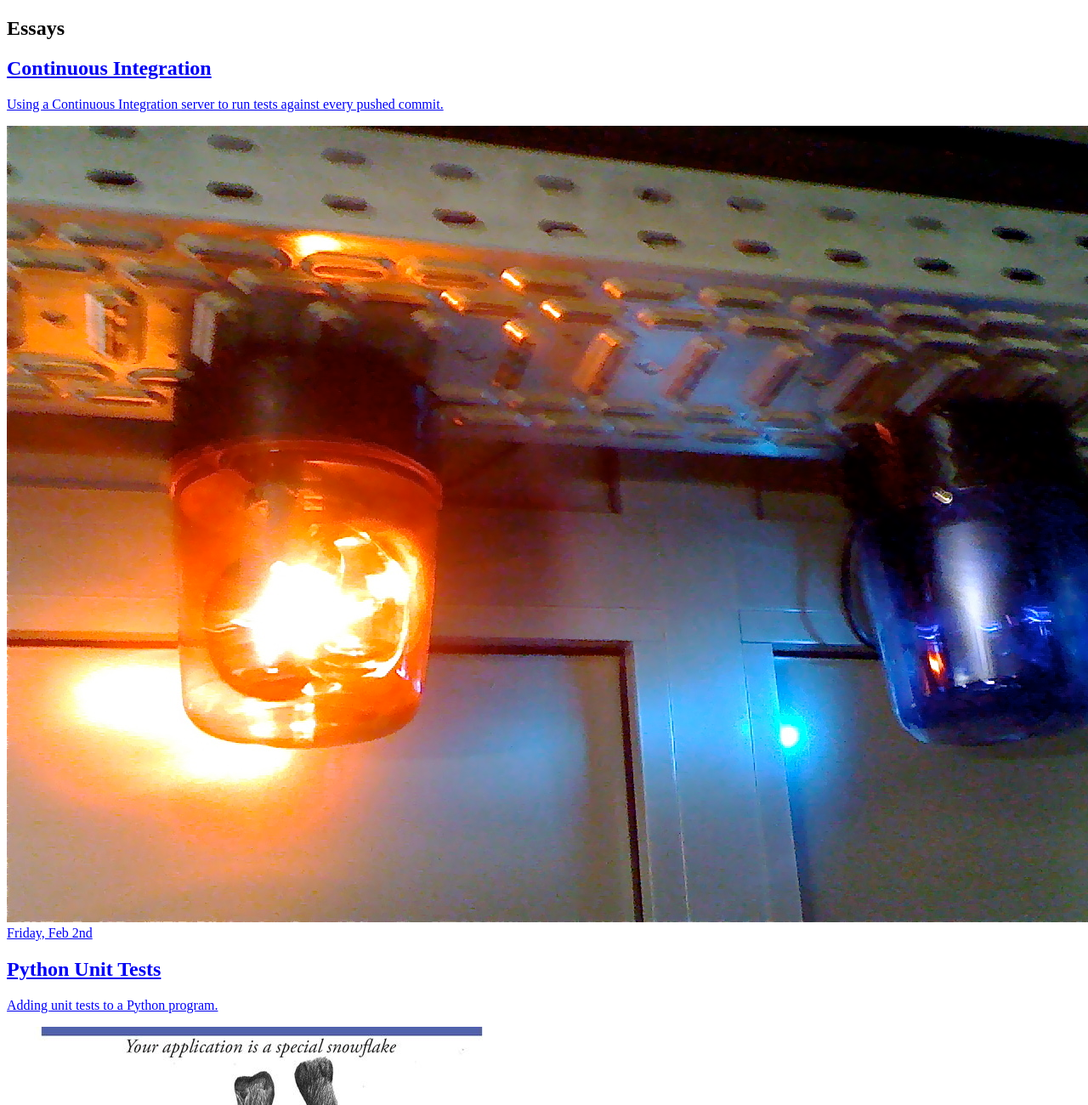
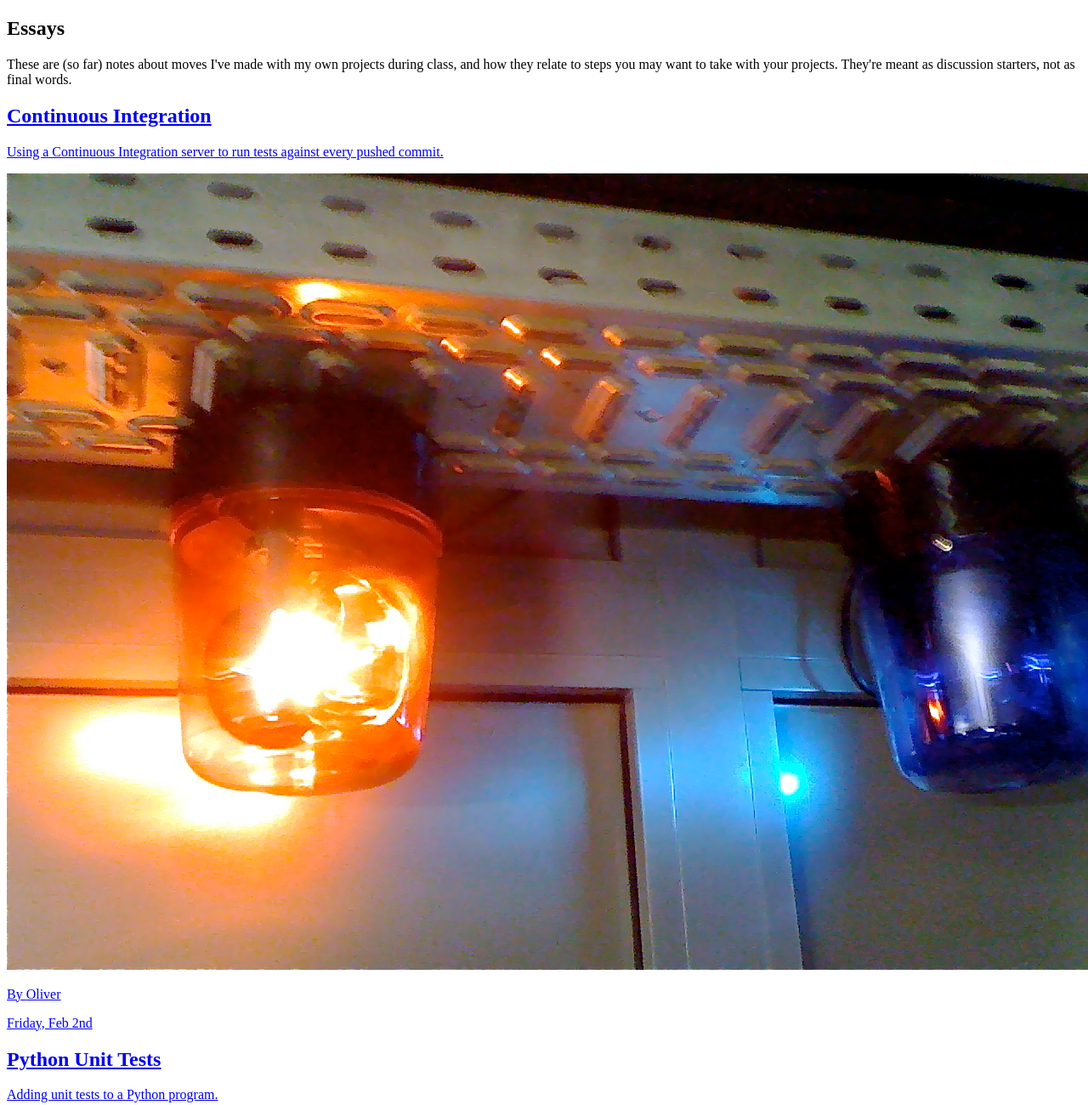
Before and after one commit to osteele/hackingthelibrary.org, a Gatsby site: page /posts in a window 1280 px wide. Shown: the top 1300 px of the page at 85% size. Built offline with nearby package versions, Linux system fonts and the light colour scheme; Gatsby itself is replaced by a stand-in of ours.

Commit message:
Add author to posts

```diff
--- a/gatsby-node.js
+++ b/gatsby-node.js
@@ -41,6 +41,7 @@ const nodeQuery = `
         fileAbsolutePath
         frontmatter {
           path
+          author
           description
           google_doc
           embed_doc
--- a/src/pages/posts.js
+++ b/src/pages/posts.js
@@ -10,9 +10,12 @@ export default ({ data }) => {
     // Adapted from http://tachyons.io/components/article-lists/title-preview-author-media-flipped/index.html
     return <section className="mw8 center">
         <h2 className="f2 f1-ns mb2 mb3-ns black b">Essays</h2>
+        <p className="f7">These are (so far) notes about moves I've made with my own projects during class,
+        and how they relate to steps you may want to take with your projects.
+        They're meant as discussion starters, not as final words.</p>
         {posts.map(({ frontmatter: fm, id, excerpt }) =>
             <article key={id} className="pv4 bt bb b--black-10 ph3 ph0-l">
-                <Link className="link dim black" to={fm.path}>
+                <Link className="link dim black db" to={fm.path}>
                     <div className="flex flex-column flex-row-ns">
                         <div className="w-100 w-60-ns pr3-ns order-2 order-1-ns">
                             <h2 key={id} className="f3 athelas mt0 lh-title link underline-hover blue">
@@ -22,6 +25,9 @@ export default ({ data }) => {
                                 dangerouslySetInnerHTML={{ __html: fm.description || excerpt }} />
                         </div>
                         <Thumbnail thumbnail={fm.thumbnail} />
+                        <p className="f6 lh-copy gray mv0">
+                            By <span className="ttu">{fm.author}</span>
+                        </p>
                         <time className="f6 db gray">
                             {moment(fm.date).utc().format('dddd, MMM Do')}
                         </time>
@@ -44,6 +50,7 @@ query postsQuery {
           id
           excerpt
           frontmatter {
+            author
             date
             description
             path
@@ -54,6 +61,4 @@ query postsQuery {
       }
     }
   }
-
-
 `;
--- a/src/pages/posts/1-testing.md
+++ b/src/pages/posts/1-testing.md
@@ -1,8 +1,9 @@
 ---
 path: /posts/1-testing
 title: Python Unit Tests
+author: Oliver
+date: 2018-02-01
 description: Adding unit tests to a Python program.
-date: 2018-02-01
 thumbnail:
     path: unit-test-parody.jpg
     source: "“Unit Testing in Swift — Part 1: The Philosophy”, Marin Benčević"
--- a/src/pages/posts/2-continuous-integration.md
+++ b/src/pages/posts/2-continuous-integration.md
@@ -1,10 +1,11 @@
 ---
 path: /posts/2-continuous-integration
 title: Continuous Integration
+author: Oliver
+date: 2018-02-02
 description: >
     Using a Continuous Integration server to run tests against every pushed
     commit.
-date: 2018-02-02
 thumbnail:
     path: Continuous_integration_-_build_light_indicator.jpg
     source: Wikipedia
--- a/static/admin/config.yml
+++ b/static/admin/config.yml
@@ -31,7 +31,8 @@ collections:
     create: true
     fields:
       - { name: title, label: Title }
-      - { name: path, label: Path }
+      - { name: path, label: Path, pattern: ["/posts/.+", "/posts/something-something"] }
       - { name: date, label: Date, widget: date, format: "YYYY-MM-DD" }
-      - { name: description, label: Description, widget: markdown }
+      - { name: author, label: Author, widget: string }
+      - { name: description, label: Description, widget: text }
       - { name: body, label: Body, widget: markdown }
```
